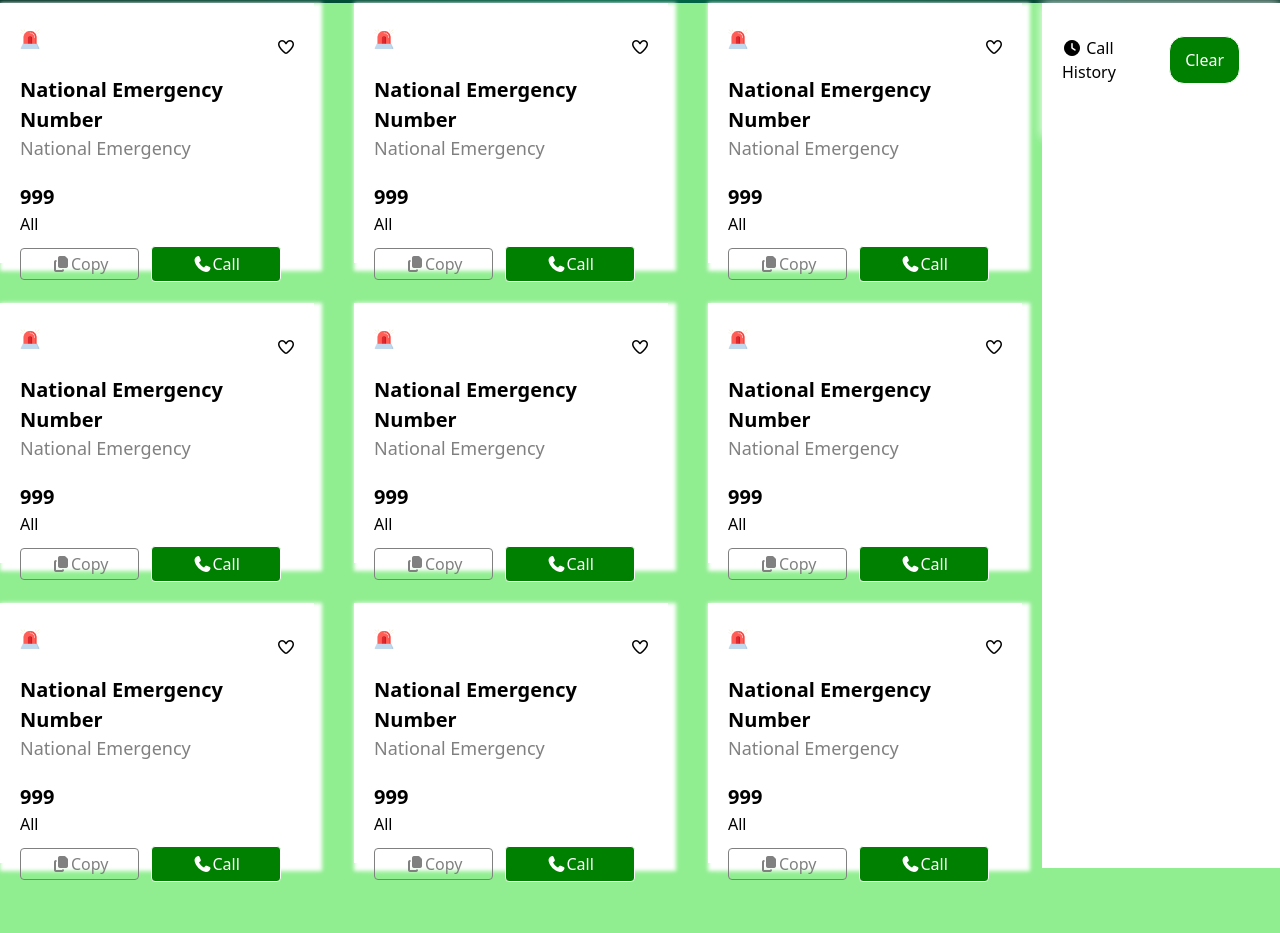
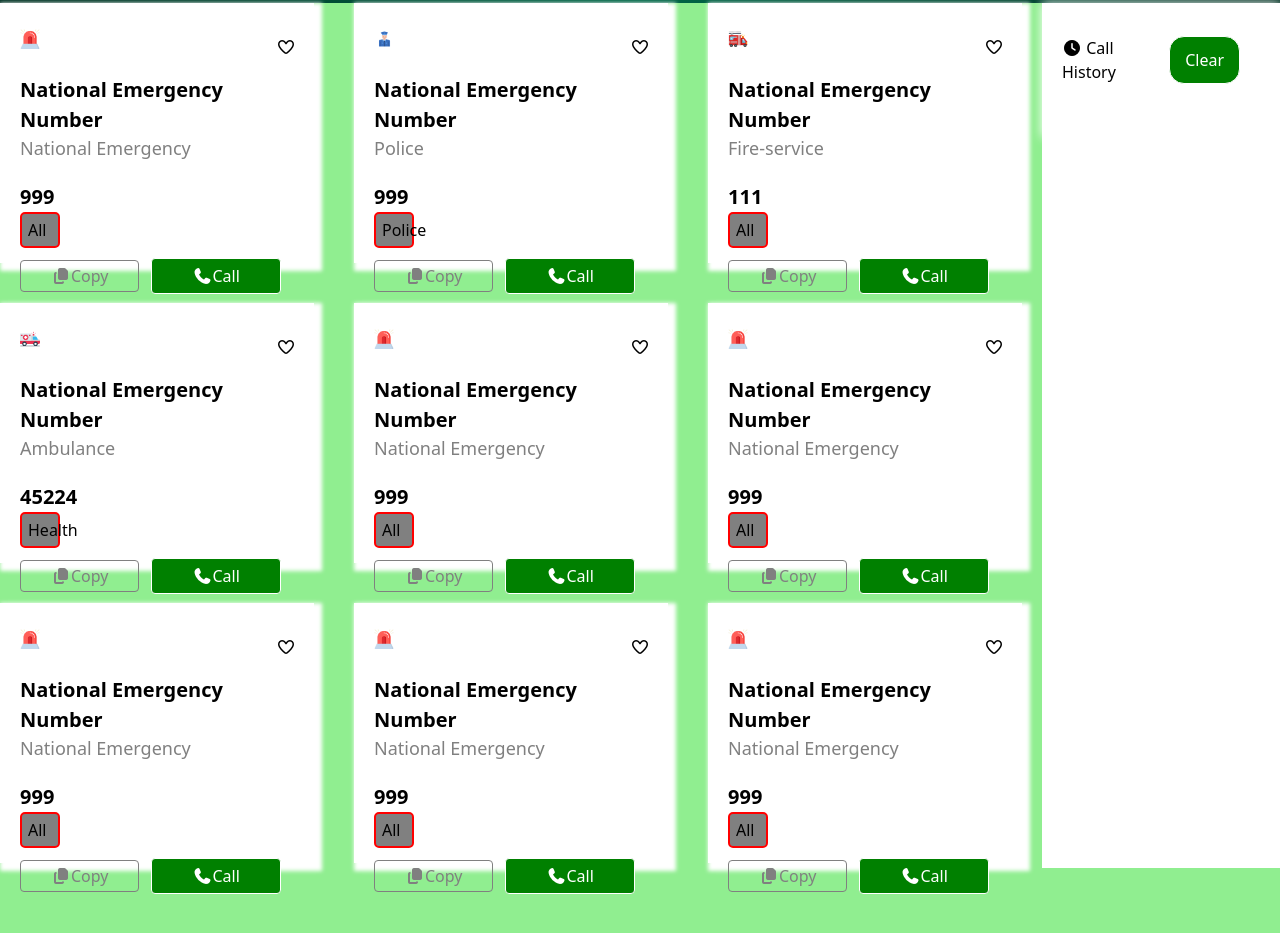
Before and after one commit to rakibul08/assigment-5, a plain HTML site: page index.html in a window 1280 px wide. Shown: the part 447-1380 px from the top of the page. Drawn offline with nearby package versions, Linux system fonts and the light colour scheme.

Commit message:
added the all item

```diff
--- a/index.html
+++ b/index.html
@@ -41,7 +41,7 @@
       </div>
 
        </div>
-  <!-- card -->
+  <!-- card 1-->
    <main class="card-container">
     <section class="card ">
 <div class="card-content">
@@ -57,29 +57,29 @@
 </div>
 <div class="call-title">
 <h1>999</h1>
-<p>All</p>
+<p class="gray-all" >All</p>
 </div>
 <div class="btn">
-  <button class="card-btn text-center"><i class="fa-solid fa-copy"></i>Copy</button>
-  <button class="card-right text-center"><i class="fa-solid fa-phone "></i>Call</button>
+  <button class="card-btn "><i class="fa-solid fa-copy"></i>Copy</button>
+  <button class="card-right "><i class="fa-solid fa-phone "></i>Call</button>
 </div>
 
 </div>
 <!-- card  2-->
  <div class="card-content">
   <div class="icon">
-  <img class="card-img" src="assets/emergency.png" alt="">
+  <img class="card-img" src="assets/police.png" alt="">
   <i class="fa-regular fa-heart mt-4"></i>
 </div>
 
 <div class="card-title">
 
 <h1> National Emergency Number</h1>
-<p class="gray">National Emergency</p>
+<p class="gray">Police</p>
 </div>
 <div class="call-title">
 <h1>999</h1>
-<p>All</p>
+<p class="gray-all" >Police</p>
 </div>
 <div class="btn">
   <button class="card-btn text-center"><i class="fa-solid fa-copy"></i>Copy</button>
@@ -90,18 +90,18 @@
 <!-- card-3  -->
 <div class="card-content">
   <div class="icon">
-  <img class="card-img" src="assets/emergency.png" alt="">
+  <img class="card-img" src="assets/fire-service.png" alt="">
   <i class="fa-regular fa-heart mt-4"></i>
 </div>
 
 <div class="card-title">
 
 <h1> National Emergency Number</h1>
-<p class="gray">National Emergency</p>
+<p class="gray">Fire-service</p>
 </div>
 <div class="call-title">
-<h1>999</h1>
-<p>All</p>
+<h1>111</h1>
+<p class="gray-all" >All</p>
 </div>
 <div class="btn">
   <button class="card-btn text-center"><i class="fa-solid fa-copy"></i>Copy</button>
@@ -112,18 +112,18 @@
 <!-- card-4 -->
  <div class="card-content">
   <div class="icon">
-  <img class="card-img" src="assets/emergency.png" alt="">
+  <img class="card-img" src="assets/ambulance.png" alt="">
   <i class="fa-regular fa-heart mt-4"></i>
 </div>
 
 <div class="card-title">
 
 <h1> National Emergency Number</h1>
-<p class="gray">National Emergency</p>
+<p class="gray">Ambulance</p>
 </div>
 <div class="call-title">
-<h1>999</h1>
-<p>All</p>
+<h1>45224</h1>
+<p class="gray-all" >Health</p>
 </div>
 <div class="btn">
   <button class="card-btn text-center"><i class="fa-solid fa-copy"></i>Copy</button>
@@ -145,7 +145,7 @@
 </div>
 <div class="call-title">
 <h1>999</h1>
-<p>All</p>
+<p class="gray-all" >All</p>
 </div>
 <div class="btn">
   <button class="card-btn text-center"><i class="fa-solid fa-copy"></i>Copy</button>
@@ -167,7 +167,7 @@
 </div>
 <div class="call-title">
 <h1>999</h1>
-<p>All</p>
+<p class="gray-all" >All</p>
 </div>
 <div class="btn">
   <button class="card-btn text-center"><i class="fa-solid fa-copy"></i>Copy</button>
@@ -189,7 +189,7 @@
 </div>
 <div class="call-title">
 <h1>999</h1>
-<p>All</p>
+<p class="gray-all" >All</p>
 </div>
 <div class="btn">
   <button class="card-btn text-center"><i class="fa-solid fa-copy"></i>Copy</button>
@@ -211,7 +211,7 @@
 </div>
 <div class="call-title">
 <h1>999</h1>
-<p>All</p>
+<p class="gray-all" >All</p>
 </div>
 <div class="btn">
   <button class="card-btn text-center"><i class="fa-solid fa-copy"></i>Copy</button>
@@ -233,7 +233,7 @@
 </div>
 <div class="call-title">
 <h1>999</h1>
-<p>All</p>
+<p class="gray-all" >All</p>
 </div>
 <div class="btn">
   <button class="card-btn "><i class="fa-solid fa-copy"></i>Copy</button>
--- a/style/style.css
+++ b/style/style.css
@@ -4,9 +4,11 @@
     width: auto;
     background-color: lightgreen;
     height: 1000px;
-    display: flex;
+    display:flex;
+
     gap: 20px;
     justify-content: center;
+    margin:0 auto;
 }
 .card{
     width:auto;
@@ -94,9 +96,16 @@ h1{
 
     background-color: white;
 }
-h2{
-    padding: ;
+.gray-all{
+    border: 2px solid red;
+    background-color: gray;
+    border-radius: 5px;
+    padding:4px 6px ;
+    width: 40px;
+    height:auto;
+
 }
+
 .card-history{
     display: flex;
     justify-content: space-between;
@@ -111,3 +120,11 @@ h2{
     background-color: green;
     color: white;
 }
+
+/* moblie */
+@media (min-width: 481px) and (max-width: 767px) {
+ .card-container{
+   display:block;
+
+ }
+}
```
Also changed, not shown: sohan.html (deleted, +0 -18 lines), style/index.js (added).
